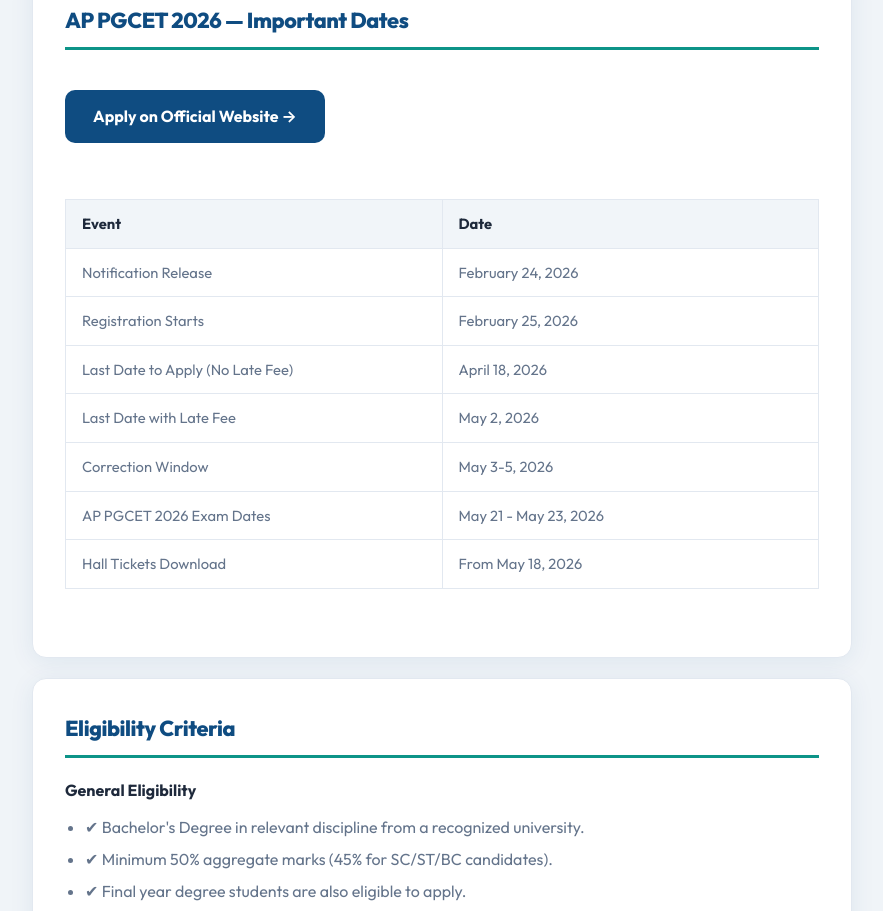
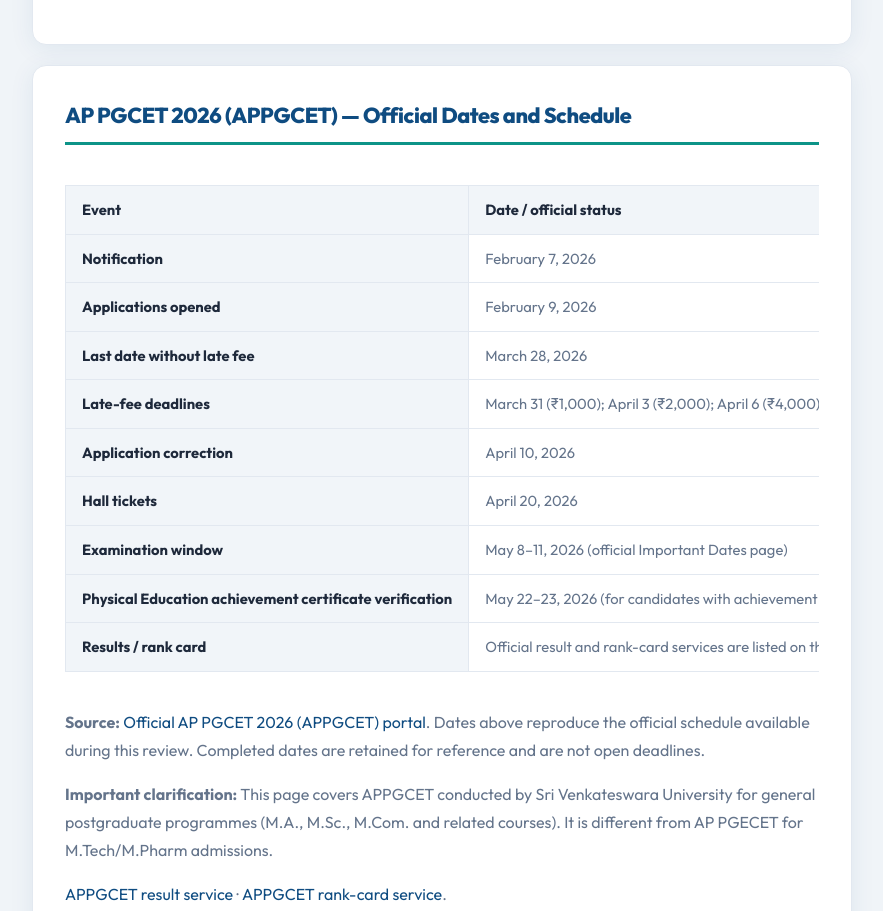
Before and after one commit to Rock682/easy-application, a website: page ap-pgcet-2026/index.html in a window 1280 px wide. Shown: the part 995-1906 px from the top of the page, without its empty margins (198-1081 px from the left). Drawn offline with Linux system fonts and the light colour scheme.

Commit message:
Update AP PGCET 2026 (APPGCET) official dates and admission status (Nov 12, 2026)

```diff
--- a/ap-pgcet-2026/index.html
+++ b/ap-pgcet-2026/index.html
@@ -5,9 +5,8 @@
     <meta charset="UTF-8">
     <meta name="google-adsense-account" content="ca-pub-4594881398958191">
     <meta name="viewport" content="width=device-width, initial-scale=1.0">
-    <title>AP PGCET 2026 Notification: Exam Date (May 21-23), Registration (Feb 25) | EasyApplications</title>
-    <meta name="description"
-        content="AP PGCET 2026 Notification Released: Registration starts Feb 25, 2026. Exam dates May 21-23, 2026. Get official schedules, eligibility, and syllabus for MA, M.Sc, M.Com admissions.">
+    <title>AP PGCET 2026 (APPGCET) Results, Rank Card & Admission Status | EasyApplications</title>
+    <meta name="description" content="APPGCET 2026 official dates, results and rank-card services, postgraduate admission information and official APSCHE and CAP links.">
     <meta name="keywords"
         content="AP PGCET 2026 Notification, AP PGCET 2026 Exam Date, MA Admission AP 2026, M.Sc Admission AP, AP PGCET Registration, APPGCET 2026 Syllabus, APPGCET 2026 Notification, PG Entrance Exam AP 2026, AP PGCET University Wise Syllabus, YVTS PGCET 2026">
     <link rel="canonical" href="https://easyapplications.in/ap-pgcet-2026/">
@@ -19,14 +18,14 @@
     <!-- Open Graph / Facebook -->
     <meta property="og:type" content="article">
     <meta property="og:url" content="https://easyapplications.in/ap-pgcet-2026/">
-    <meta property="og:title" content="AP PGCET 2026: Official Notification, Exam Dates & PG Admissions">
+    <meta property="og:title" content="AP PGCET 2026 (APPGCET) Results, Rank Card & Admission Status | EasyApplications">>
     <meta property="og:description"
         content="Complete guide to AP PGCET 2026. Check exam dates, application process, eligibility criteria, and syllabus for MA, M.Sc, M.Com admissions in AP.">
     <meta property="og:image" content="https://easyapplications.in/ap-pgcet-2026-hero.png">
     <!-- Twitter -->
     <meta property="twitter:card" content="summary_large_image">
     <meta property="twitter:url" content="https://easyapplications.in/ap-pgcet-2026/">
-    <meta property="twitter:title" content="AP PGCET 2026: Official Notification, Exam Dates & PG Admissions">
+    <meta property="twitter:title" content="AP PGCET 2026 (APPGCET) Results, Rank Card & Admission Status | EasyApplications">>
     <meta property="twitter:description"
         content="Complete guide to AP PGCET 2026. Check exam dates, application process, eligibility criteria, and syllabus for MA, M.Sc, M.Com admissions in AP.">
     <meta property="twitter:image" content="https://easyapplications.in/ap-pgcet-2026-hero.png">
@@ -40,13 +39,13 @@
     {
       "@context": "https://schema.org",
       "@type": "Article",
-      "headline": "AP PGCET 2026: Official Notification, Exam Dates & PG Admissions",
-      "description": "AP PGCET 2026 Notification Released: Registration starts Feb 25, 2026. Exam dates May 21-23, 2026. Get official schedules, eligibility, and syllabus for MA, M.Sc, M.Com admissions.",
+      "headline": "AP PGCET 2026 (APPGCET) Results, Rank Card & Admission Status | EasyApplications",
+      "description": "APPGCET 2026 official dates, results and rank-card services, postgraduate admission information and official APSCHE and CAP links.",
       "image": "https://easyapplications.in/ap-pgcet-2026-hero.png",
       "author": { "@type": "Organization", "name": "Easy Applications" },
       "publisher": { "@type": "Organization", "name": "Easy Applications", "logo": { "@type": "ImageObject", "url": "https://easyapplications.in/logo.png" } },
       "datePublished": "2026-01-18",
-      "dateModified": "2026-06-18",
+      "dateModified": "2026-11-12",
       "mainEntityOfPage": "https://easyapplications.in/ap-pgcet-2026/"
     }
     </script>
@@ -69,7 +68,7 @@
       "startDate": "2026-05-21",
       "endDate": "2026-05-23",
       "eventAttendanceMode": "https://schema.org/OfflineEventAttendanceMode",
-      "eventStatus": "https://schema.org/EventScheduled",
+      "eventStatus": "https://schema.org/EventCompleted",
       "location": {
         "@type": "Place",
         "name": "Andhra Pradesh",
@@ -118,13 +117,13 @@
                 <span>AP PGCET 2026</span>
             </nav>
 
-            <h1>AP PGCET 2026: Official Notification, Exam Dates & PG Admissions</h1>
-            <div class="content-banner"><strong>Verified guide</strong> — official dates, eligibility, and apply link. Always confirm on the APSCHE portal before applying.</div>
+            <h1>AP PGCET 2026 (APPGCET) Results, Rank Card & Admission Status</h1>
+            <div class="content-banner"><strong>Current status — verified November 12, 2026:</strong> The APPGCET 2026 entrance-test window is complete. The official SVU portal provides result and rank-card services and has published a subject-specific physical-education certificate-verification notice. Check CAP and the APPGCET portal for the current postgraduate admission schedule and any remaining verification or allotment instructions. <a href="https://cets.apsche.ap.gov.in/PGCET/PGCET_HomePage" target="_blank" rel="noopener noreferrer">Official CET portal</a> · <a href="https://cap.apcfss.in/" target="_blank" rel="noopener noreferrer">Official admissions portal</a></div>
             <div class="article-meta">
                 <span>Category: Entrance Exams</span>
                 <span>Updated: June 2026</span>
             </div>
-            <p class="last-updated" role="status">📅 Last updated: June 18, 2026 — verified against official notification</p>
+            <p class="last-updated" role="status">📅 Last verified: November 12, 2026 — official portals checked for 2026 dates and admission notices.</p>
 
             <aside class="ad-slot ad-slot--responsive" data-ad-key="ARTICLE_TOP" data-ad-format="auto" aria-label="Advertisement">
             <p class="ad-label">Advertisement</p>
@@ -148,47 +147,21 @@
             </section>
 
             <section id="dates">
-                <h2>AP PGCET 2026 — Important Dates</h2>
-                <a href="https://cets.apsche.ap.gov.in/PGCET/PGCET/PGCET_HomePage" class="apply-btn" target="_blank" rel="noopener noreferrer">Apply on Official Website →</a>
-                <div class="table-scroll"><table class="info-table dates-table">
-                            <thead>
-                                <tr>
-                                    <th>Event</th>
-                                    <th>Date</th>
-                                </tr>
-                            </thead>
-                            <tbody>
-                                <tr>
-                                    <td>Notification Release</td>
-                                    <td>February 24, 2026</td>
-                                </tr>
-                                <tr>
-                                    <td>Registration Starts</td>
-                                    <td>February 25, 2026</td>
-                                </tr>
-                                <tr>
-                                    <td>Last Date to Apply (No Late Fee)</td>
-                                    <td>April 18, 2026</td>
-                                </tr>
-                                <tr>
-                                    <td>Last Date with Late Fee</td>
-                                    <td>May 2, 2026</td>
-                                </tr>
-                                <tr>
-                                    <td>Correction Window</td>
-                                    <td>May 3-5, 2026</td>
-                                </tr>
-                                <tr>
-                                    <td>AP PGCET 2026 Exam Dates</td>
-                                    <td>May 21 - May 23, 2026</td>
-                                </tr>
-                                <tr>
-                                    <td>Hall Tickets Download</td>
-                                    <td>From May 18, 2026</td>
-                                </tr>
-                            </tbody>
-                        </table></div>
-            </section>
+<h2>AP PGCET 2026 (APPGCET) — Official Dates and Schedule</h2>
+<div class="table-scroll"><table class="info-table dates-table"><thead><tr><th>Event</th><th>Date / official status</th></tr></thead><tbody>
+<tr><th scope="row">Notification</th><td>February 7, 2026</td></tr>
+<tr><th scope="row">Applications opened</th><td>February 9, 2026</td></tr>
+<tr><th scope="row">Last date without late fee</th><td>March 28, 2026</td></tr>
+<tr><th scope="row">Late-fee deadlines</th><td>March 31 (₹1,000); April 3 (₹2,000); April 6 (₹4,000); April 9 (₹10,000), 2026</td></tr>
+<tr><th scope="row">Application correction</th><td>April 10, 2026</td></tr>
+<tr><th scope="row">Hall tickets</th><td>April 20, 2026</td></tr>
+<tr><th scope="row">Examination window</th><td>May 8–11, 2026 (official Important Dates page)</td></tr>
+<tr><th scope="row">Physical Education achievement certificate verification</th><td>May 22–23, 2026 (for candidates with achievement certificates)</td></tr>
+<tr><th scope="row">Results / rank card</th><td>Official result and rank-card services are listed on the APPGCET portal; check candidate login for current availability.</td></tr>
+</tbody></table></div>
+<p><strong>Source:</strong> <a href="https://cets.apsche.ap.gov.in/PGCET/PGCET_HomePage" target="_blank" rel="noopener noreferrer">Official AP PGCET 2026 (APPGCET) portal</a>. Dates above reproduce the official schedule available during this review. Completed dates are retained for reference and are not open deadlines.</p>
+<p><strong>Important clarification:</strong> This page covers APPGCET conducted by Sri Venkateswara University for general postgraduate programmes (M.A., M.Sc., M.Com. and related courses). It is different from AP PGECET for M.Tech/M.Pharm admissions.</p><p><a href="https://cets.apsche.ap.gov.in/PGCET/PGCET/PGCET_GetResult.aspx">APPGCET result service</a> · <a href="https://cets.apsche.ap.gov.in/PGCET/PGCET/PGCET_GetRankCard">APPGCET rank-card service</a>.</p>
+</section>
 
             <aside class="ad-slot ad-slot--infeed" data-ad-key="ARTICLE_MID" data-ad-format="auto" aria-label="Advertisement">
             <p class="ad-label">Advertisement</p>
@@ -202,7 +175,7 @@
 
             <section id="application">
                 <h2>How to Apply</h2>
-                <div> <div > <div > 1</div> <div> <h4>Fee Payment</h4> <p>Visit the official cets.apsche.ap.gov.in portal and pay the registration fee online.</p> </div> </div> <div > <div > 2</div> <div> <h4>Fill Application</h4> <p>Enter your qualifying degree details, personal info, and select your exam subject and center.</p> </div> </div> <div > <div > 3</div> <div> <h4>Upload & Submit</h4> <p>Upload your photo and signature. Submit the form and take a printout for reference.</p> </div> </div> </div> <a href="https://cets.apsche.ap.gov.in/PGCET/PGCET/PGCET_HomePage" class="apply-btn" target="_blank" rel="noopener noreferrer">Apply on Official Website →</a>
+                <div> <div > <div > 1</div> <div> <h4>Fee Payment</h4> <p>Visit the official cets.apsche.ap.gov.in portal and pay the registration fee online.</p> </div> </div> <div > <div > 2</div> <div> <h4>Fill Application</h4> <p>Enter your qualifying degree details, personal info, and select your exam subject and center.</p> </div> </div> <div > <div > 3</div> <div> <h4>Upload & Submit</h4> <p>Upload your photo and signature. Submit the form and take a printout for reference.</p> </div> </div> </div> <a href="https://cets.apsche.ap.gov.in/PGCET/PGCET/PGCET_HomePage" class="apply-btn" target="_blank" rel="noopener noreferrer">Open Official CET Portal →</a>
             </section>
 
             <section id="preparation">
```
